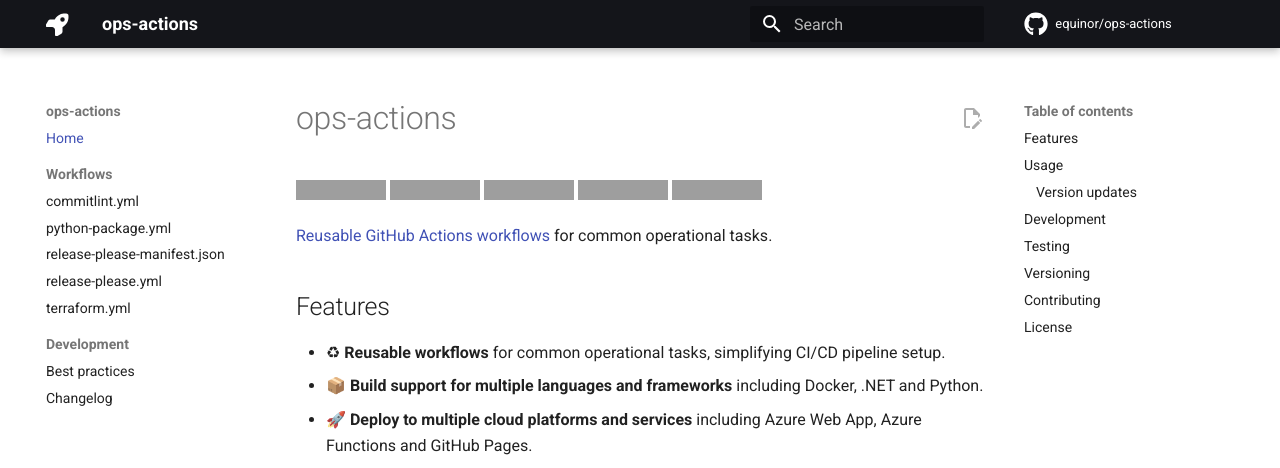
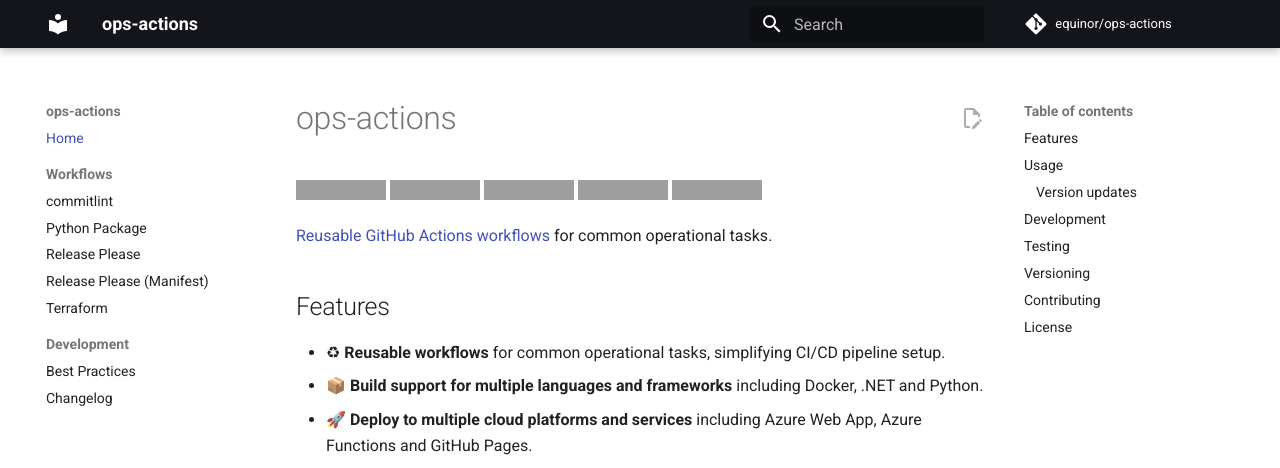
Before and after one commit to equinor/ops-actions, an MkDocs documentation site: the page built from docs/index.md, in a window 1280 px wide. Shown: the top 468 px of the page. Built offline with MkDocs 1.6.1 and Material for MkDocs 9.7.7, drawn with Linux system fonts in a browser that asks for light colours; comment, search, counter and statistics services are not loaded; some of the changed lines change nothing that is shown; grey boxes are pictures that could not be loaded.

Commit message:
chore: simplify mkdocs config

```diff
--- a/mkdocs.yml
+++ b/mkdocs.yml
@@ -7,15 +7,12 @@
 repo_url: https://github.com/equinor/ops-actions
 edit_uri: edit/main/docs/ # Configure "Edit this page" button to redirect to "<repo_url>/<edit_uri>/<doc_path>", where "<doc_path>" is the path of the currently viewed Markdown document as configured in "nav".
 
-copyright: Copyright &copy; 2025 Equinor
+copyright: Copyright © 2025 Equinor
 
 theme:
   name: material
   palette:
     primary: black
-  icon:
-    logo: fontawesome/solid/rocket
-    repo: fontawesome/brands/github
   features:
     - navigation.sections
     - content.action.edit # Enables "Edit this page" button.
@@ -34,11 +31,11 @@
 nav:
   - Home: index.md
   - Workflows:
-      - workflows/commitlint.md
-      - workflows/python-package.md
-      - workflows/release-please-manifest.md
-      - workflows/release-please.md
-      - workflows/terraform.md
+      - commitlint: workflows/commitlint.md
+      - Python Package: workflows/python-package.md
+      - Release Please: workflows/release-please.md
+      - Release Please (Manifest): workflows/release-please-manifest.md
+      - Terraform: workflows/terraform.md
   - Development:
-      - best-practices.md
+      - Best Practices: best-practices.md
       - Changelog: changelog.md
```
